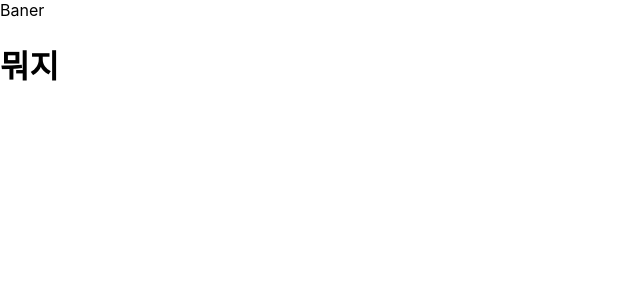
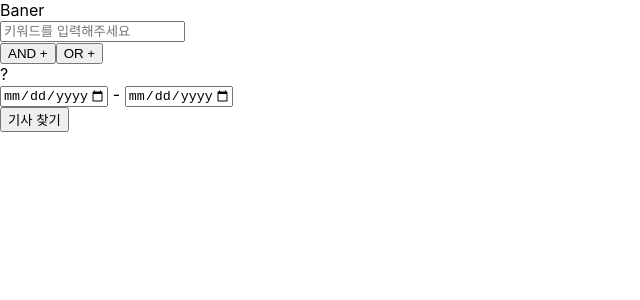
Before and after one commit to 2024-AISCHOOL-WEB1B/Cu-Link, a React (Create React App) app in the folder frontend/: page / in a window 1280 px wide. Shown: the top 300 px of the page, without its empty margins (0-640 px from the left). Built offline with nearby package versions, Linux system fonts and the light colour scheme.

Commit message:
SearchBar.jsx 생성_CSS 적용X
SearchBar.jsx 생성_CSS 적용X

```diff
--- a/frontend/src/components/SearchBar.jsx
+++ b/frontend/src/components/SearchBar.jsx
@@ -1,11 +1,104 @@
-import React from 'react'
+import React, { useState } from 'react';
+// import './SearchBar.css'; // CSS 파일을 따로 생성하여 스타일을 추가하세요.
 
 const SearchBar = () => {
+  const [keyword, setKeyword] = useState('');
+  const [conditions, setConditions] = useState([]);
+  const [startDate, setStartDate] = useState('');
+  const [endDate, setEndDate] = useState('');
+  const [showTooltip, setShowTooltip] = useState(false); // 툴팁 상태 관리
+
+  const handleKeywordChange = (e) => setKeyword(e.target.value);
+
+  const handleConditionChange = (index, e) => {
+    const newConditions = [...conditions];
+    newConditions[index].value = e.target.value;
+    setConditions(newConditions);
+  };
+
+  const handleStartDateChange = (e) => setStartDate(e.target.value);
+  const handleEndDateChange = (e) => setEndDate(e.target.value);
+
+  const handleAddCondition = (type) => {
+    if (conditions.length < 4) { // 최대 5개까지만 추가
+      setConditions([...conditions, { type, value: '' }]);
+    }
+  };
+
+  const handleSearch = () => {
+    console.log("Searching with:", { keyword, conditions, startDate, endDate });
+  };
+
+  const currentDate = new Date().toISOString().split('T')[0];
+
   return (
-    <div>
-        <h1>뭐지</h1>
+    <div className="search-bar">
+      <div className="search-buttons">
+        <input
+          type="text"
+          placeholder="키워드를 입력해주세요"
+          value={keyword}
+          onChange={handleKeywordChange}
+          className="search-input"
+        />
+
+        {conditions.map((condition, index) => (
+          <div key={index} className="condition-input">
+            <input
+              type="text"
+              placeholder={condition.type}
+              value={condition.value}
+              onChange={(e) => handleConditionChange(index, e)}
+              className="search-input"
+            />
+          </div>
+        ))}
+
+        <div className="and-or-buttons">
+          <button onClick={() => handleAddCondition('AND')} className="and-or-button">
+            AND +
+          </button>
+          <button onClick={() => handleAddCondition('OR')} className="and-or-button">
+            OR +
+          </button>
+          <div
+            className="help-button"
+            onMouseEnter={() => setShowTooltip(true)}
+            onMouseLeave={() => setShowTooltip(false)}
+          >
+            ?
+            {showTooltip && (
+              <div className="tooltip">
+                AND 또는 OR을 추가하여 여러 키워드를 조합할 수 있습니다.
+              </div>
+            )}
+          </div>
+        </div>
+      </div>
+
+      <div className="date-range">
+        <input
+          type="date"
+          value={startDate}
+          onChange={handleStartDateChange}
+          max={currentDate}
+          className="date-input"
+        />
+        <span> - </span>
+        <input
+          type="date"
+          value={endDate}
+          onChange={handleEndDateChange}
+          max={currentDate}
+          className="date-input"
+        />
+      </div>
+
+      <button className="search-submit" onClick={handleSearch}>
+        기사 찾기
+      </button>
     </div>
-  )
-}
+  );
+};
 
-export default SearchBar
+export default SearchBar;
--- a/frontend/src/page/Main.jsx
+++ b/frontend/src/page/Main.jsx
@@ -1,6 +1,4 @@
 import React from 'react'
-import Baner from '../components/Baner'
-import SearchBar from '../components/SearchBar'
 
 const Main = () => {
   return (
```
